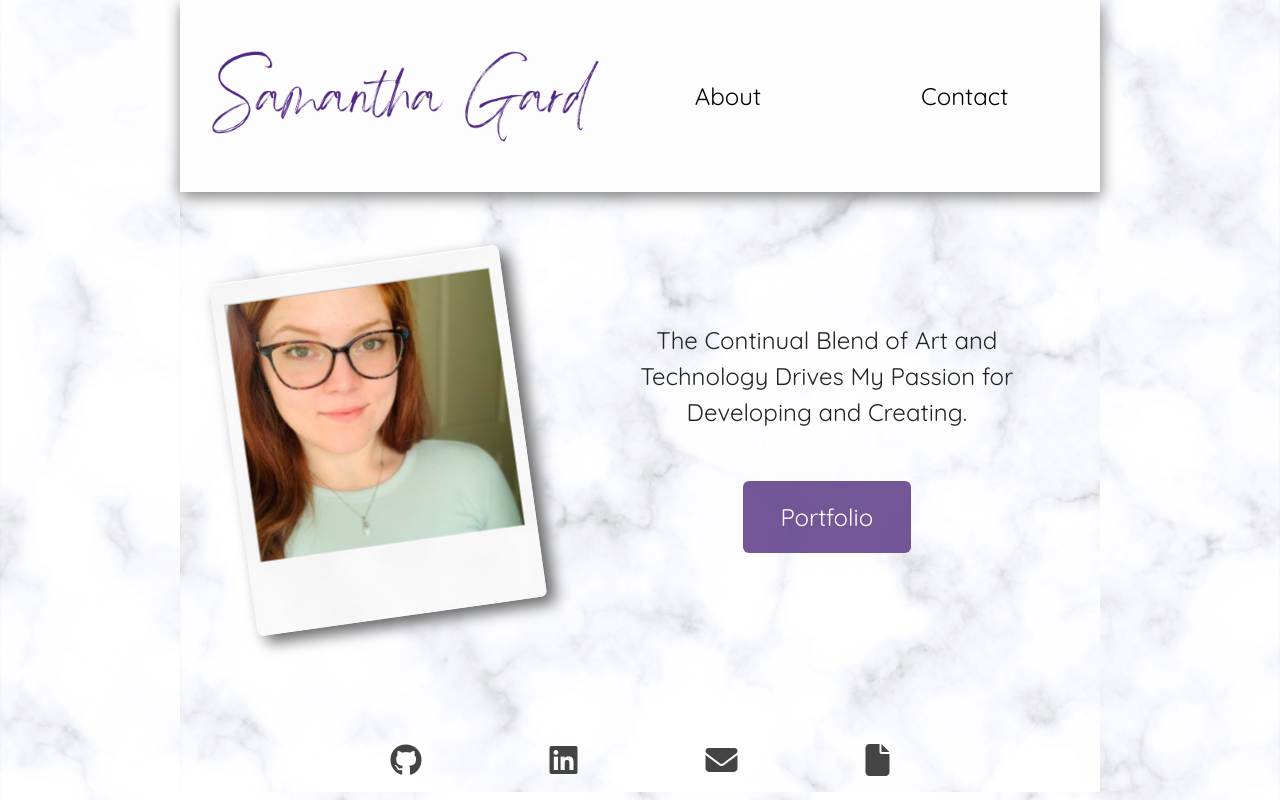
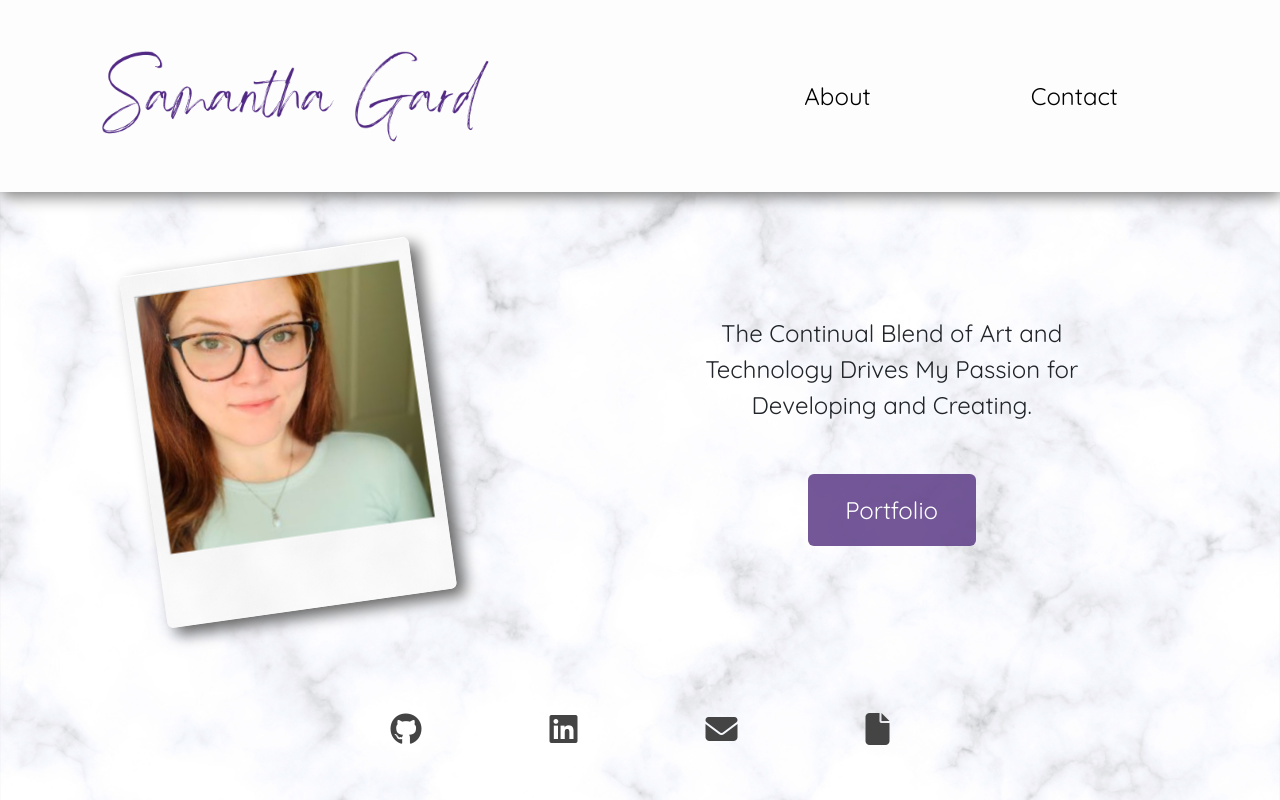
Before and after one commit to samanthagard13/SG-React-Portfolio, a React (Vite) app: page / in a window 1280 px wide. Built offline with nearby package versions, Linux system fonts and the light colour scheme.

Commit message:
spacing fixes

```diff
--- a/src/App.css
+++ b/src/App.css
@@ -1,16 +1,21 @@
 html, body {
   margin: 0;
-  place-items: center;
-  min-width: 320px;
+  padding: 0;
+  width: 100%;
+  height: 100%;
   background-image: url('/images/background2.png');
   background-size: cover;
   background-repeat: no-repeat;
+  overflow-x: hidden;
 }
 
 #root {
-  margin: 0 auto;
+  width: 100%;
+  min-height: 100vh;
+  margin: 0;
   font-family: 'Quicksand', sans-serif;
 }
+
 
 /* Navbar */
 
@@ -61,10 +66,6 @@ background-color: rgb(253, 253, 253);
 }
 
 /* Homepage */
-
-.page {
-  height: 30em;
-}
 
 .photo {
   margin: 15px;
--- a/src/App.jsx
+++ b/src/App.jsx
@@ -1,16 +1,12 @@
-import { React, useState } from "react";
-import { BrowserRouter as Router } from 'react-router-dom';
+import React from "react";
+import { BrowserRouter as Router } from "react-router-dom";
 import NavRoutes from "./routes/Routes";
 
 function App() {
-  const [count, setCount] = useState(0)
-
   return (
-    <>
     <Router>
-      <NavRoutes/>
+      <NavRoutes />
     </Router>
-    </>
   );
 }
 
--- a/src/components/3D-btn.jsx
+++ b/src/components/3D-btn.jsx
@@ -6,7 +6,7 @@ function ThreeDBtn() {
   return (
     <>
       <Link to="/threed">
-      <button type="button" class="btn">Digital Art</button>
+      <button type="button" className="btn">Digital Art</button>
       </Link>
     </>
   );
--- a/src/components/NavBar.jsx
+++ b/src/components/NavBar.jsx
@@ -29,20 +29,14 @@ function NavBar() {
           {showOffcanvas ? null : (
             <Navbar.Collapse className="justify-content-end">
               <Nav className="mr-auto">
-                <Nav.Link className="nav-btn">
-                  <Link className="link" to="/about">
+                <Nav.Link as={Link} to="/about" className="nav-btn">
                   About
-                  </Link>
                 </Nav.Link>
-                {/* <Nav.Link className="nav-btn">
-                  <Link className="link" to="/web">
+                {/* <Nav.Link as={Link} to="/web" className="nav-btn">
                   Portfolio
-                  </Link>
                 </Nav.Link>
-                <Nav.Link className="nav-btn">
-                  <Link className="link" to="/threed">
+                <Nav.Link as={Link} to="/threed" className="nav-btn">
                   Art
-                  </Link>
                 </Nav.Link> */}
                 <Nav.Link
                   className="nav-btn"
@@ -62,23 +56,17 @@ function NavBar() {
         onHide={handleOffcanvasToggle}
         placement="end"
       >
-        <Offcanvas.Header closeButton></Offcanvas.Header>
+        <Offcanvas.Header closeButton />
         <Offcanvas.Body>
           <Nav className="flex-column">
-            <Nav.Link className="nav-btn-side">
-              <Link className="link" to="/about">
+            <Nav.Link as={Link} to="/about" className="nav-btn-side">
               About
-              </Link>
             </Nav.Link>
-            <Nav.Link className="nav-btn-side">
-              <Link className="link" to="/web">
+            <Nav.Link as={Link} to="/web" className="nav-btn-side">
               Portfolio
-              </Link>
             </Nav.Link>
-            {/* <Nav.Link className="nav-btn-side">
-              <Link className="link" to="/threed">
+            {/* <Nav.Link as={Link} to="/threed" className="nav-btn-side">
               Art
-              </Link>
             </Nav.Link> */}
             <Nav.Link
               className="nav-btn-side"
@@ -88,10 +76,10 @@ function NavBar() {
               Contact
             </Nav.Link>
             <Nav.Link>
-              <Link className="side-nav-icon">
+              <Link className="side-nav-icon" to="#">
                 <i className="fab fa-github"></i>
               </Link>
-              <Link className="m-4 side-nav-icon">
+              <Link className="m-4 side-nav-icon" to="#">
                 <i className="fab fa-linkedin"></i>
               </Link>
             </Nav.Link>
--- a/src/components/Web-btn.jsx
+++ b/src/components/Web-btn.jsx
@@ -6,7 +6,7 @@ function WebBtn() {
     return (
         <>
         <Link to="/web">
-        <button type="button" class="btn">Portfolio</button>
+        <button type="button" className="btn">Portfolio</button>
         </Link>
         </>
     );
--- a/src/pages/AboutMe.jsx
+++ b/src/pages/AboutMe.jsx
@@ -11,7 +11,7 @@ function AboutMe() {
 
       <Image src="/images/hey.png" className="mt-3 mb-4" />
 
-        <Row className="mx-auto page">
+        <Row className="mx-auto">
           <Col
             xs={12}
             md={12}
@@ -49,7 +49,7 @@ function AboutMe() {
           </Col>
         </Row>
 
-
+        <Footer/>
       </Container>
 
 
--- a/src/pages/Homepage.jsx
+++ b/src/pages/Homepage.jsx
@@ -16,8 +16,8 @@ function Homepage() {
   return (
     <>
       <NavBar />
-      <Container fluid>
-        <Row className="mx-auto mt-2 mb-2 page">
+      <Container className="text-center" fluid>
+        <Row className="mx-auto m-4 p-4 page">
           <Col
             xs={12}
             md={12}
@@ -38,9 +38,6 @@ function Homepage() {
               <Col className="d-flex align-items-center justify-content-center">
                 <WebBtn />
               </Col>
-              {/* <Col className="d-flex align-items-center justify-content-center">
-                <ThreeDBtn />
-              </Col> */}
             </Row>
           </Col>
         </Row>
--- a/src/routes/Routes.jsx
+++ b/src/routes/Routes.jsx
@@ -9,11 +9,11 @@ import ThreeDPage from '../pages/ThreeDPage';
 const NavRoutes = () => {
   return (
     <Routes>
-      <Route path='/' Component={Homepage} />
-      <Route path="/about" Component={AboutMe} />
-      <Route path="/contact" Component={ContactPage} />
-      <Route path="/web" Component={WebPage}/>
-      <Route path="/threed" Component={ThreeDPage}/>
+      <Route path="/" element={<Homepage />} />
+      <Route path="/about" element={<AboutMe />} />
+      <Route path="/contact" element={<ContactPage />} />
+      <Route path="/web" element={<WebPage />} />
+      <Route path="/threed" element={<ThreeDPage />} />
     </Routes>
   );
 };
```
Lines whose indentation alone changed are shown as unchanged.
